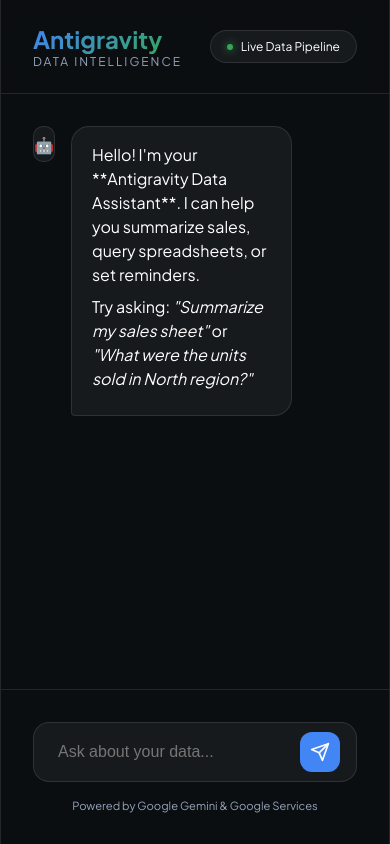
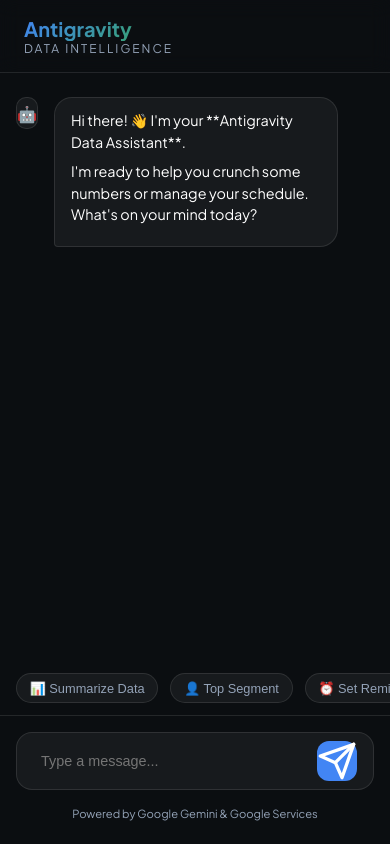
Before and after one commit to Subhajit-Chowdhury/Virtual-PromptWars-H2S-001, a Flask app: page / in a window 390 px wide. Run offline with Flask 3, Linux system fonts and the light colour scheme.

Commit message:
feat: implement Gemini-powered chat interface with intent classification and responsive UI

```diff
--- a/static/css/style.css
+++ b/static/css/style.css
@@ -137,8 +137,38 @@ header .logo {
     margin-bottom: 0.5rem;
 }
 
+.suggestions {
+    display: flex;
+    gap: 0.75rem;
+    padding: 1rem 2rem;
+    overflow-x: auto;
+    scrollbar-width: none; /* Hide scrollbar for clean look */
+}
+
+.suggestions::-webkit-scrollbar {
+    display: none;
+}
+
+.chip {
+    background: var(--card-bg);
+    border: 1px solid var(--glass-border);
+    color: var(--text-secondary);
+    padding: 0.5rem 1rem;
+    border-radius: 100px;
+    font-size: 0.85rem;
+    cursor: pointer;
+    white-space: nowrap;
+    transition: all 0.2s ease;
+}
+
+.chip:hover {
+    color: white;
+    border-color: var(--accent);
+    background: rgba(66, 133, 244, 0.1);
+}
+
 footer {
-    padding: 2rem;
+    padding: 1rem 2rem 2rem;
     border-top: 1px solid var(--glass-border);
 }
 
@@ -168,7 +198,7 @@ input {
     font-size: 1rem;
 }
 
-button {
+button[id="send-btn"] {
     background: var(--accent);
     color: white;
     border: none;
@@ -182,13 +212,8 @@ button {
     transition: transform 0.2s ease;
 }
 
-button:hover {
+button[id="send-btn"]:hover {
     transform: scale(1.05);
-}
-
-button svg {
-    width: 20px;
-    height: 20px;
 }
 
 .footer-note {
@@ -196,6 +221,64 @@ button svg {
     font-size: 0.7rem;
     color: var(--text-secondary);
     margin-top: 1rem;
+}
+
+/* --- Responsive Design (Mobile & Tablet) --- */
+
+@media (max-width: 768px) {
+    .app-container {
+        border: none;
+        max-width: 100%;
+    }
+
+    header {
+        padding: 1rem 1.5rem;
+    }
+
+    .gradient-text {
+        font-size: 1.25rem;
+    }
+
+    .status-badge {
+        display: none; /* Hide for more space on mobile */
+    }
+
+    #chat-container {
+        padding: 1.5rem 1rem;
+    }
+
+    .message {
+        max-width: 90%;
+    }
+
+    .suggestions {
+        padding: 0.75rem 1rem;
+    }
+
+    footer {
+        padding: 1rem 1rem 1.5rem;
+    }
+}
+
+@media (max-width: 480px) {
+    .avatar {
+        width: 32px;
+        height: 32px;
+    }
+
+    .content {
+        padding: 0.75rem 1rem;
+        font-size: 0.9rem;
+    }
+
+    .chip {
+        padding: 0.4rem 0.8rem;
+        font-size: 0.8rem;
+    }
+
+    input {
+        font-size: 0.9rem;
+    }
 }
 
 /* Animations */
--- a/static/js/chat.js
+++ b/static/js/chat.js
@@ -22,11 +22,11 @@ function appendMessage(role, text) {
     chatContainer.scrollTop = chatContainer.scrollHeight;
 }
 
-async function sendMessage() {
-    const text = userInput.value.trim();
+async function sendMessage(customText = null) {
+    const text = customText || userInput.value.trim();
     if (!text) return;
 
-    userInput.value = '';
+    if (!customText) userInput.value = '';
     appendMessage('user', text);
 
     // Typing indicator
@@ -49,16 +49,21 @@ async function sendMessage() {
         if (data.assistant) {
             appendMessage('assistant', data.assistant);
         } else {
-            appendMessage('assistant', 'Sorry, I encountered an error.');
+            appendMessage('assistant', 'Oops, I had a little hiccup. Could you try that again?');
         }
     } catch (error) {
         chatContainer.removeChild(typingDiv);
-        appendMessage('assistant', 'Error connecting to the server.');
+        appendMessage('assistant', 'Sorry, I'm having trouble connecting to my brain right now! Please check your server.');
         console.error('Error:', error);
     }
 }
 
-sendBtn.addEventListener('click', sendMessage);
+// Global function to handle suggestion chips
+function handleSuggestion(text) {
+    sendMessage(text);
+}
+
+sendBtn.addEventListener('click', () => sendMessage());
 userInput.addEventListener('keypress', (e) => {
     if (e.key === 'Enter') sendMessage();
 });
--- a/templates/index.html
+++ b/templates/index.html
@@ -25,15 +25,21 @@
             <div class="message assistant">
                 <div class="avatar">🤖</div>
                 <div class="content">
-                    <p>Hello! I'm your **Antigravity Data Assistant**. I can help you summarize sales, query spreadsheets, or set reminders.</p>
-                    <p>Try asking: <em>"Summarize my sales sheet"</em> or <em>"What were the units sold in North region?"</em></p>
+                    <p>Hi there! 👋 I'm your **Antigravity Data Assistant**.</p>
+                    <p>I'm ready to help you crunch some numbers or manage your schedule. What's on your mind today?</p>
                 </div>
             </div>
         </main>
 
+        <div class="suggestions">
+            <button class="chip" onclick="handleSuggestion('Summarize my sales sheet')">📊 Summarize Data</button>
+            <button class="chip" onclick="handleSuggestion('Who is the top customer segment?')">👤 Top Segment</button>
+            <button class="chip" onclick="handleSuggestion('Set a reminder to review data at 5pm')">⏰ Set Reminder</button>
+        </div>
+
         <footer>
             <div class="input-wrapper">
-                <input type="text" id="user-input" placeholder="Ask about your data..." autocomplete="off">
+                <input type="text" id="user-input" placeholder="Type a message..." autocomplete="off">
                 <button id="send-btn">
                     <svg viewBox="0 0 24 24" fill="none" stroke="currentColor" stroke-width="2" stroke-linecap="round" stroke-linejoin="round"><line x1="22" y1="2" x2="11" y2="13"></line><polygon points="22 2 15 22 11 13 2 9 22 2"></polygon></svg>
                 </button>
```
Also changed, not shown: assistant/gemini_handler.py (+11 -7 lines), README.md.
